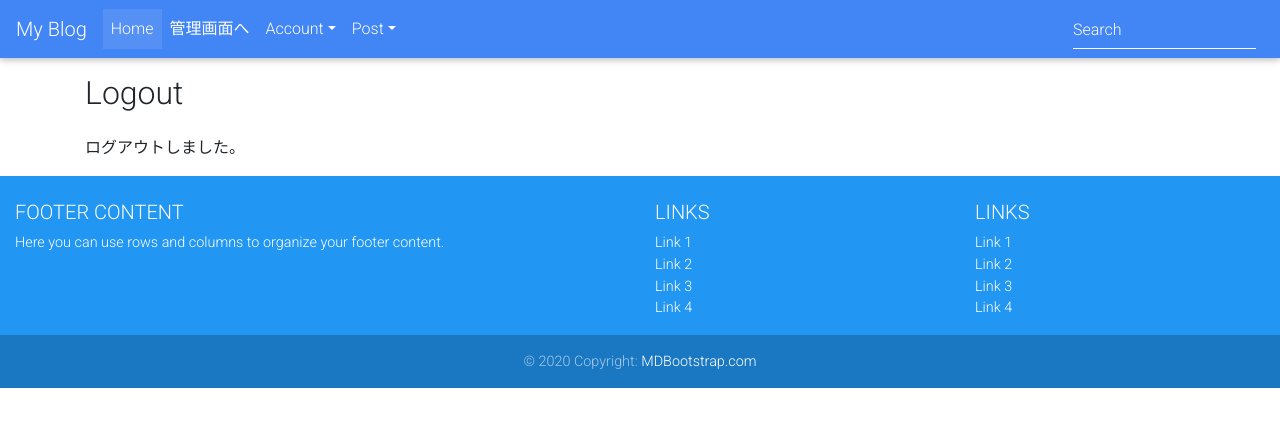
After one commit to shumatsumoto/myproject3, a Django app: page /logout in a window 1280 px wide. The commit adds this page. Shown: the top 427 px of the page. Run offline with Django 3.2, Linux system fonts and the light colour scheme; some libraries are stand-ins or nearby versions.

Commit message:
ログアウト機能作成

```diff
--- a/myapp/templates/myapp/base.html
+++ b/myapp/templates/myapp/base.html
@@ -78,7 +78,7 @@
             >
               {% if request.user.is_authenticated %}
                 <a class="dropdown-item">{{ request.user }}</a>
-                <a class="dropdown-item" href="">ログアウト</a>
+                <a class="dropdown-item" href="{% url 'myapp:logout' %}">ログアウト</a>
               {% else %}
                 <a class="dropdown-item" href="{% url 'myapp:login' %}">ログイン</a>
                 <a class="dropdown-item" href="">ユーザー登録</a>
--- /dev/null
+++ b/myapp/templates/myapp/logout.html
@@ -0,0 +1,10 @@
+{% extends 'myapp/base.html' %}
+
+{% block content %}
+<div class="row">
+	<div class="col-md-9">
+		<h2 class="pt-3 pb-3">Logout</h2>
+		<p>ログアウトしました。</p>
+	</div>
+</div>
+{% endblock %}
--- a/myapp/urls.py
+++ b/myapp/urls.py
@@ -11,4 +11,5 @@ urlpatterns = [
     path('post_delete/<int:pk>', views.PostDelete.as_view(), name='post_delete'),
     path('post_list', views.PostList.as_view(), name='post_list'),
     path('login', views.Login.as_view(), name='login'),
+    path('logout', views.Logout.as_view(), name='logout'),
 ]
--- a/myapp/views.py
+++ b/myapp/views.py
@@ -5,7 +5,7 @@ from .models import Post
 from django.urls import reverse_lazy
 from .forms import PostForm, LoginForm
 from django.contrib import messages
-from django.contrib.auth.views import LoginView
+from django.contrib.auth.views import LoginView, LogoutView
 
 
 class Index(TemplateView):
@@ -57,3 +57,7 @@ class PostList(ListView):
 class Login(LoginView):
 	form_class = LoginForm
 	template_name = 'myapp/login.html'
+
+
+class Logout(LogoutView):
+	template_name = 'myapp/logout.html'
```
Also changed, not shown: db.sqlite3.
